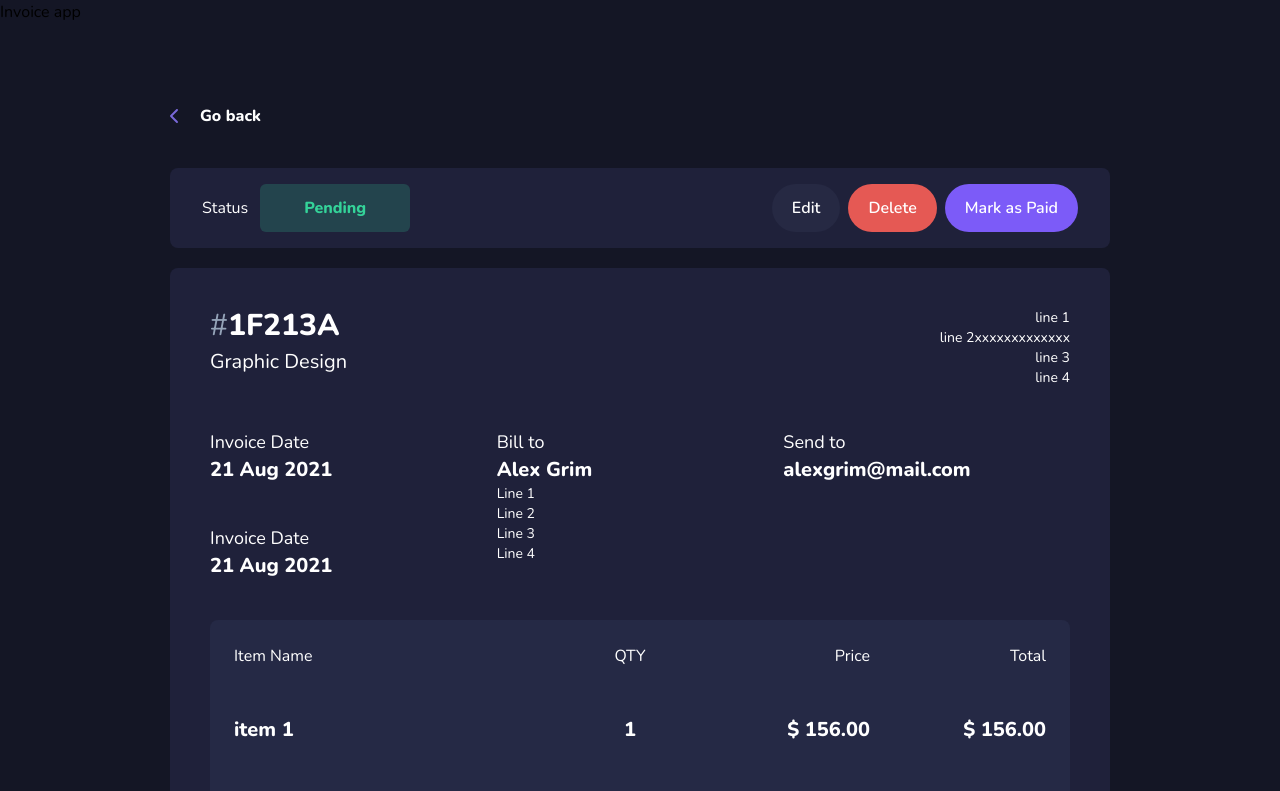
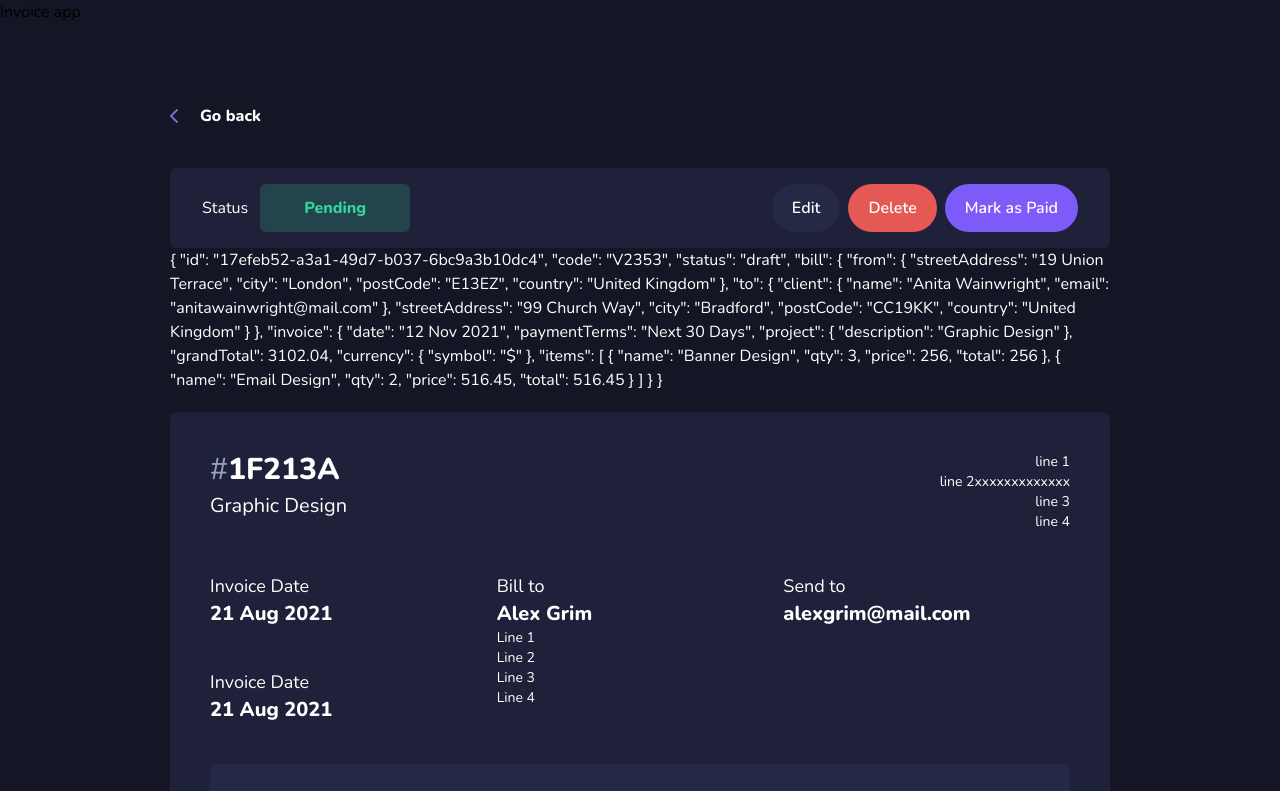
Before and after one commit to victorvzn/bootcamp-especialista-vue3, a Vue app: page /invoice/17efeb52-a3a1-49d7-b037-6bc9a3b10dc4/detail in a window 1280 px wide. Shown: the top 791 px of the page. Built offline with nearby package versions, Linux system fonts and the light colour scheme.

Commit message:
semana06, dia01, integrado vista de invoice con data del fake endpoint

```diff
--- a/src/services/invoices.js
+++ b/src/services/invoices.js
@@ -8,3 +8,14 @@ export function fetchInvoices() {
     resolve(invoicesData.invoices)
   })
 }
+
+export function getInvoice(id) {
+  return new Promise((resolve, reject) => {
+    const invoices = invoicesData.invoices
+    const filteredInvoce = invoices.find(invoice => invoice.id === id)
+
+    console.log({filteredInvoce})
+
+    resolve(filteredInvoce)
+  })
+}
--- a/src/stores/invoices.js
+++ b/src/stores/invoices.js
@@ -1,11 +1,12 @@
 import { defineStore } from "pinia";
 
-import { fetchInvoices } from "../services/invoices";
+import { fetchInvoices, getInvoice } from "../services/invoices";
 
 export const useInvoicesStore = defineStore({
   id: 'invoices',
   state: () => ({
-    invoices: []
+    invoices: [],
+    invoice: null
   }),
   getters: {
     getInvoices: (state) => () => {
@@ -13,6 +14,9 @@ export const useInvoicesStore = defineStore({
     },
     getTotalInvoices: (state) => () => {
       return state.invoices.length
+    },
+    getInvoice: (state) => () => {
+      return state.invoice
     }
   },
   actions: {
@@ -23,6 +27,14 @@ export const useInvoicesStore = defineStore({
           this.invoices = data
         })
         .catch(err => console.log(err))
+    },
+    getOne(id) {
+      return getInvoice(id)
+        .then(data => {
+          console.log(data)
+          this.invoice = data
+        })
+        .catch(err => console.log(err))
     }
   }
 })
--- a/src/views/InvoiceDetailView.vue
+++ b/src/views/InvoiceDetailView.vue
@@ -1,9 +1,18 @@
 <script setup>
+import { onBeforeMount } from 'vue'
 import { RouterLink, useRoute } from 'vue-router'
+
+import { useInvoicesStore } from '@/stores/invoices'
 
 const route = useRoute()
 
 const { id } = route.params
+
+const { getOne, getInvoice } = useInvoicesStore()
+
+onBeforeMount(async () => {
+  await getOne(id)
+})
 </script>
 
 <template>
@@ -46,6 +55,10 @@ const { id } = route.params
         </BaseButton>
       </div>
     </header>
+
+    <div class="text-white">
+      {{ getInvoice() }}
+    </div>
 
     <section
       class="flex flex-col justify-between items-center bg-[#1f213a] p-10 mt-5 text-white rounded-lg gap-10"
```
